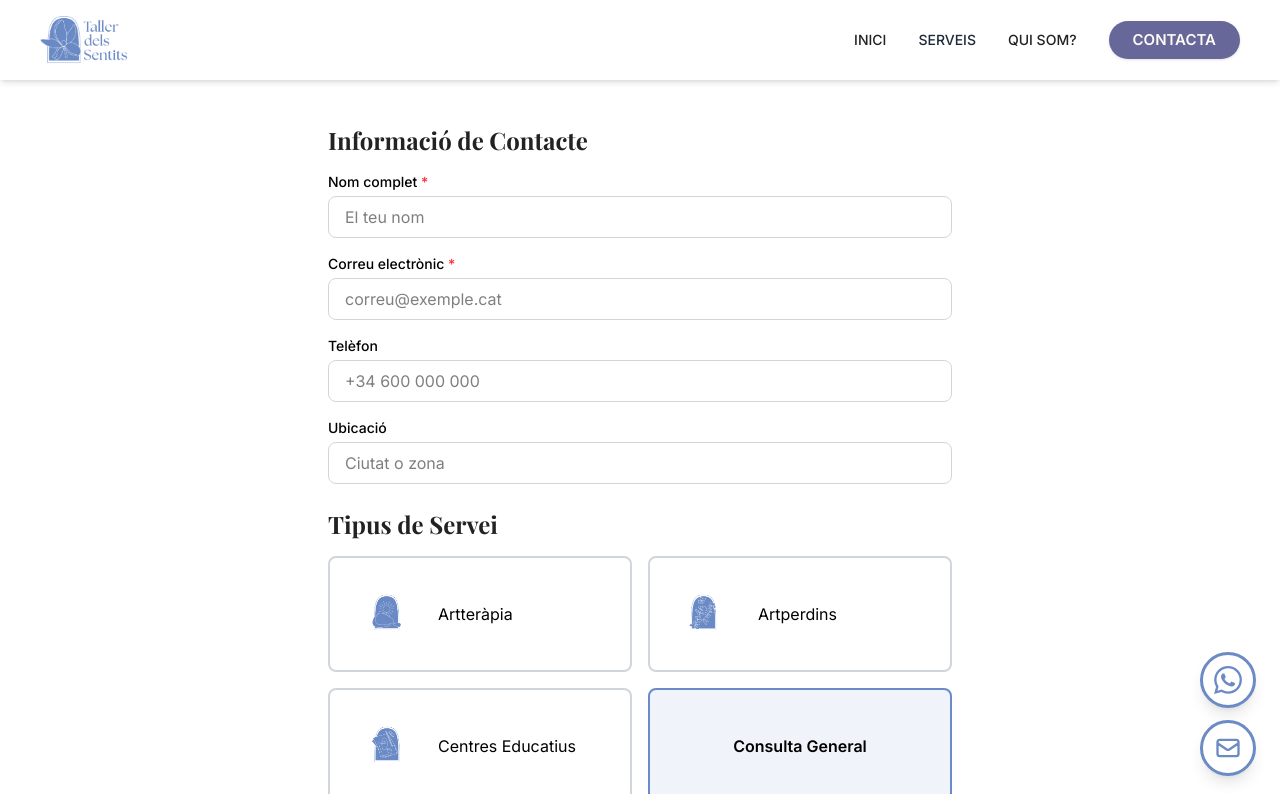
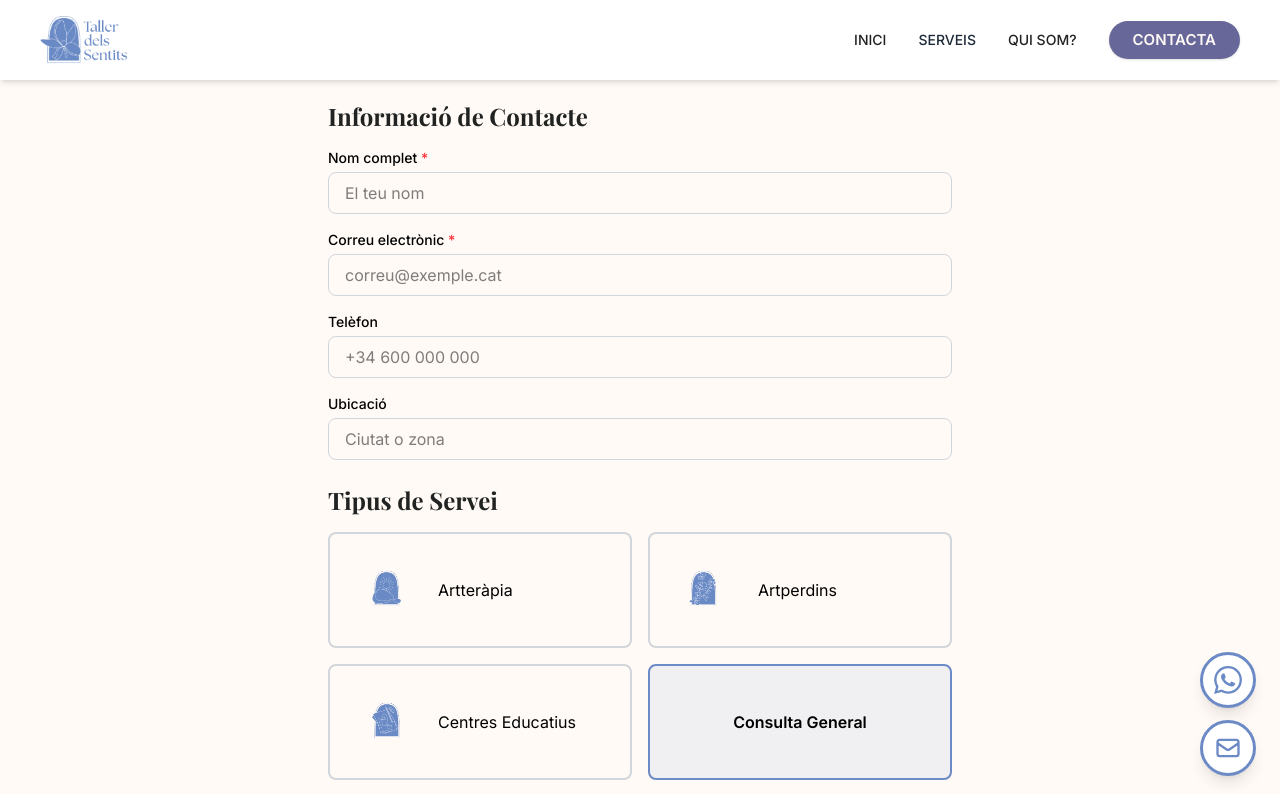
Before and after one commit to m-s-torne/taller-dels-sentits, a Next.js app: page /contacte in a window 1280 px wide. Shown: the top 794 px of the page. Built offline with nearby package versions, Linux system fonts and the light colour scheme.

Commit message:
fix: change contact form bg color

```diff
--- a/app/contacte/components/ContactForm/ContactForm.tsx
+++ b/app/contacte/components/ContactForm/ContactForm.tsx
@@ -12,7 +12,7 @@ export const ContactForm = () => {
   const { formData, status, errors, updateField, handleSubmit, isFormValid, markFieldAsTouched } = useContactForm();
 
   return (
-    <form onSubmit={handleSubmit} className="max-w-2xl mx-auto p-6 space-y-6">
+    <form onSubmit={handleSubmit} className="max-w-2xl mx-auto pt-25 p-6 space-y-6">
       {/* Basic Information Section */}
       <BasicInformation formData={formData} updateField={updateField} errors={errors} markFieldAsTouched={markFieldAsTouched} />
 
--- a/app/contacte/page.tsx
+++ b/app/contacte/page.tsx
@@ -2,7 +2,7 @@ import { ContactForm } from '@/app/contacte/components/ContactForm'
 
 const Contact = () => {
     return (
-        <main className="mt-25">
+        <main className="bg-lilac">
             <ContactForm/>
         </main>
     )
```
